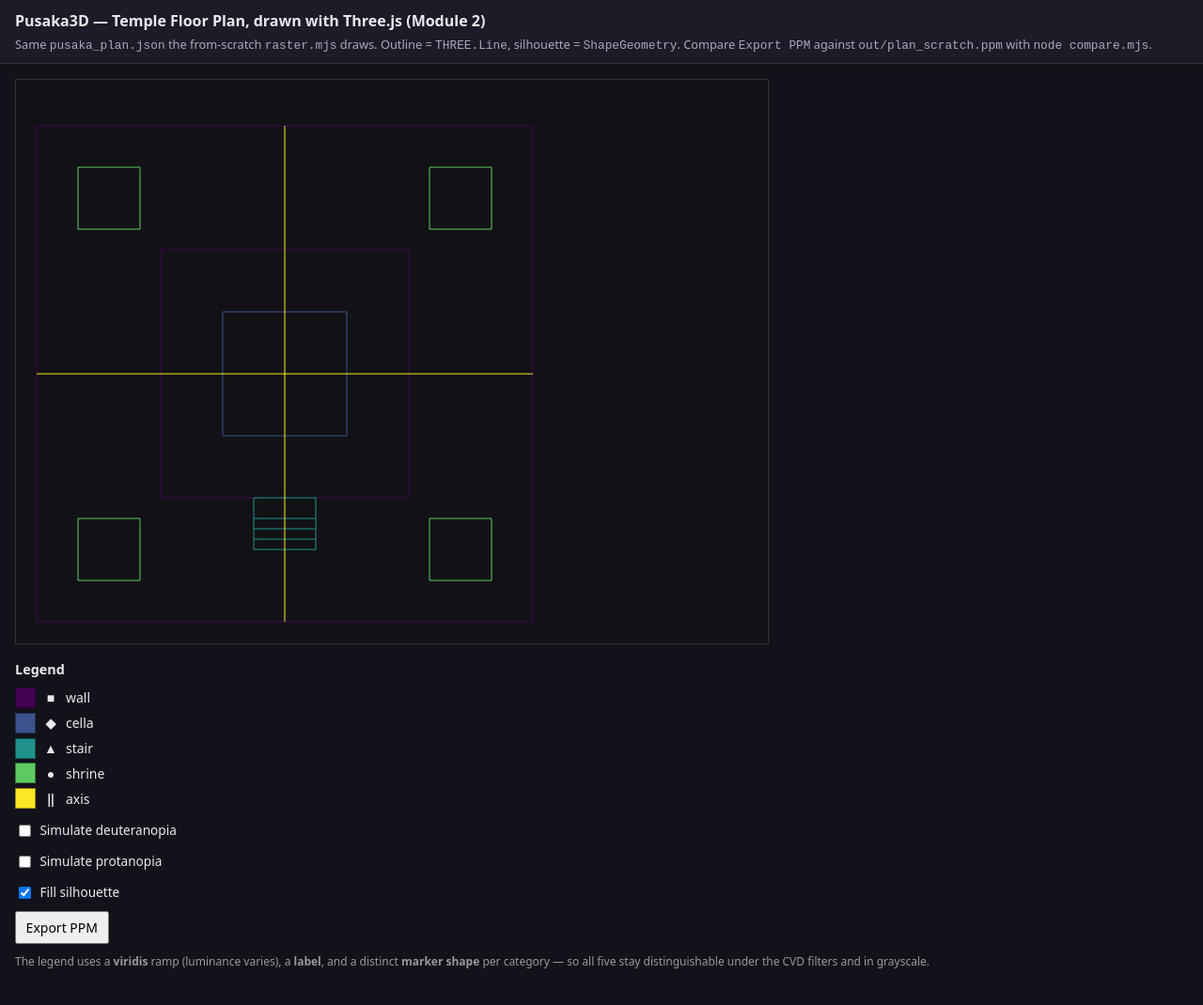
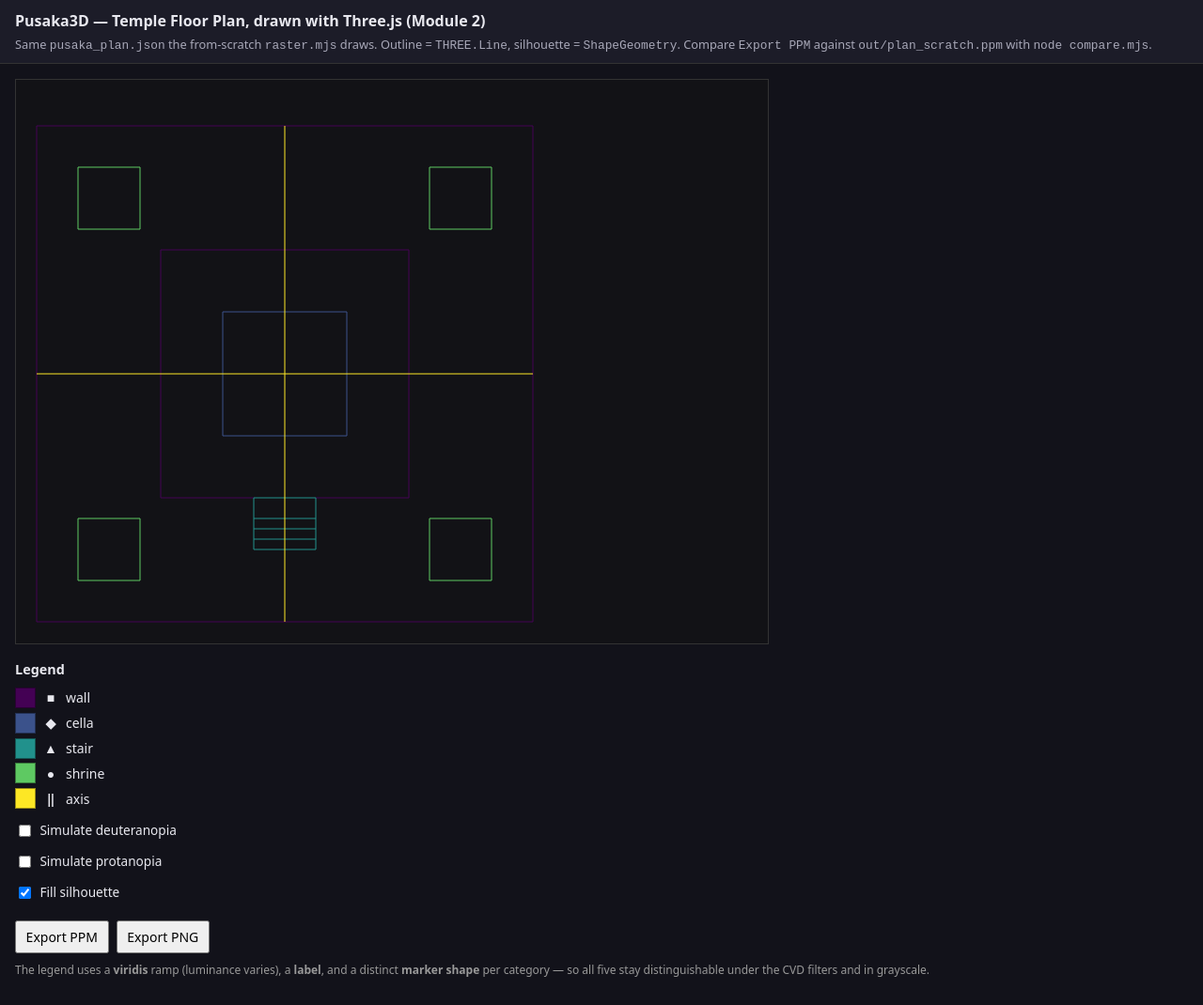
Before and after one commit to vlahadiqa/candi-raster-lab, a website: page web/index.html in a window 1280 px wide. Shown: the whole page at 94% size. Drawn offline with nearby package versions, Linux system fonts and the light colour scheme.

Commit message:
feat: tambah tombol Export PNG dan pasang dependensi pngjs

```diff
--- a/package.json
+++ b/package.json
@@ -13,7 +13,8 @@
     "serve": "npx --yes serve web"
   },
   "devDependencies": {
-    "three": ">=0.160.0",
-    "serve": ">=14.0.0"
+    "pngjs": "^7.0.0",
+    "serve": ">=14.0.0",
+    "three": ">=0.160.0"
   }
 }
--- a/web/index.html
+++ b/web/index.html
@@ -62,7 +62,10 @@
     <label class="toggle"><input type="checkbox" id="cvd" /> Simulate deuteranopia</label>
     <label class="toggle"><input type="checkbox" id="cvd2" /> Simulate protanopia</label>
     <label class="toggle"><input type="checkbox" id="fill" checked /> Fill silhouette</label>
-    <button id="export">Export PPM</button>
+    <div style="display:flex; gap:0.5rem; margin-top:0.6rem;">
+      <button id="export">Export PPM</button>
+      <button id="export-png">Export PNG</button>
+    </div>
     <p class="hint">The legend uses a <b>viridis</b> ramp (luminance varies), a
       <b>label</b>, and a distinct <b>marker shape</b> per category &mdash; so all
       five stay distinguishable under the CVD filters and in grayscale.</p>
```
Also changed, not shown: 1 other file.
